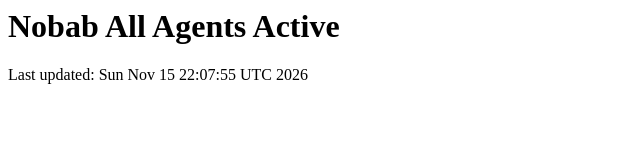
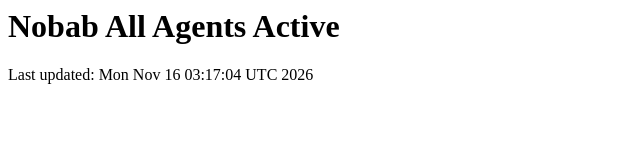
Before and after one commit to gausur/Nobab_Apex_Factory, a plain HTML site: page index.html in a window 1280 px wide. Shown: the full height of the page, 0-640 px from the left. Drawn offline with Linux system fonts and the light colour scheme.

Commit message:
dashboard update

```diff
--- a/index.html
+++ b/index.html
@@ -1 +1 @@
-<html><body><h1>Nobab All Agents Active</h1><p>Last updated: Sun Nov 15 22:07:55 UTC 2026</p></body></html>
+<html><body><h1>Nobab All Agents Active</h1><p>Last updated: Mon Nov 16 03:17:04 UTC 2026</p></body></html>
```
